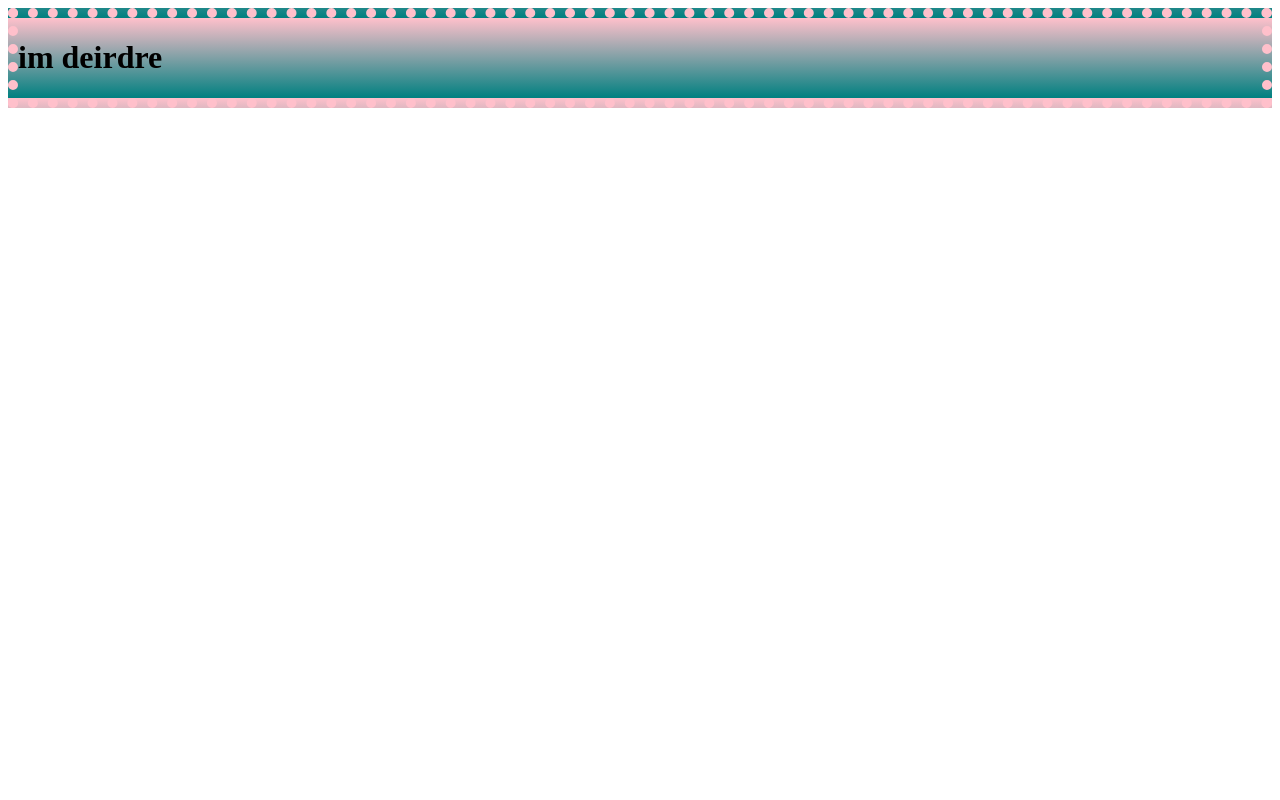
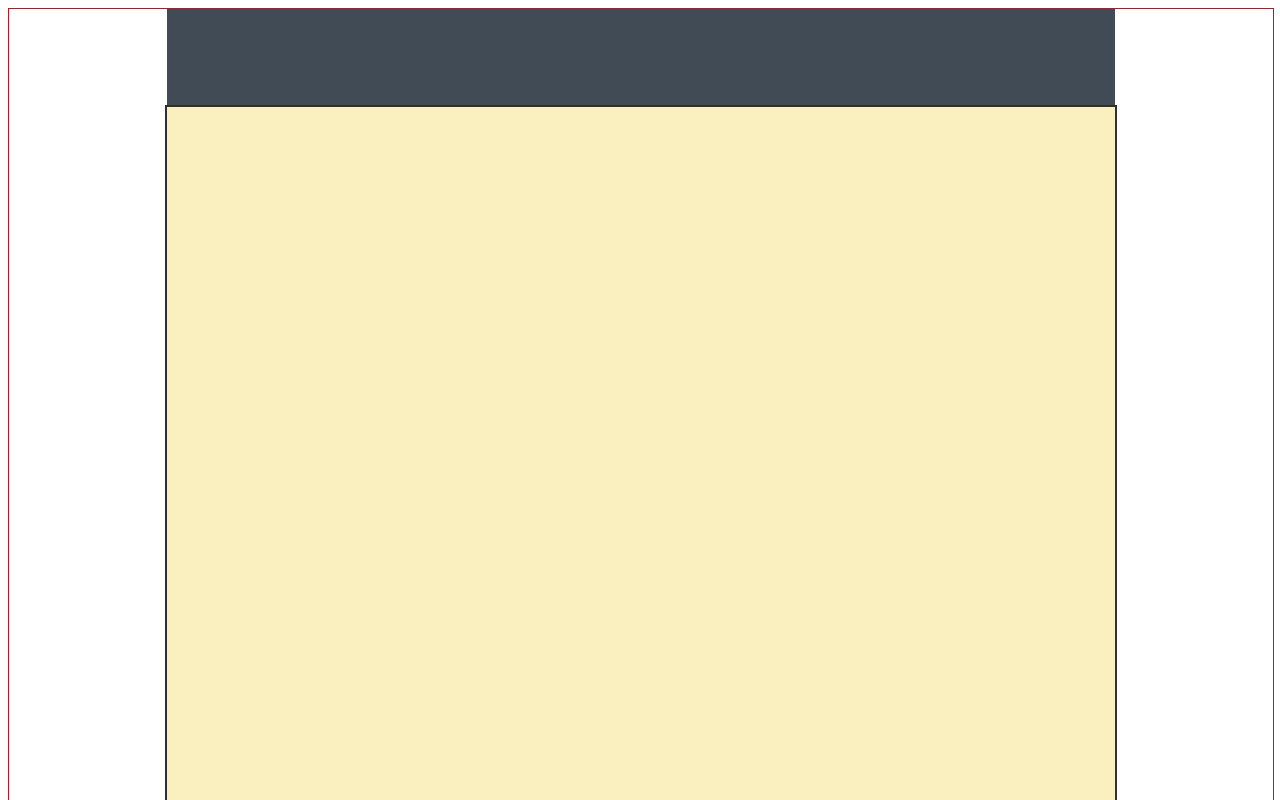
Before and after one commit to Atelier-Innovations/Front-End, a React app: page / in a window 1280 px wide. Shown: the top 800 px of the page. Built offline with nearby package versions, Linux system fonts and the light colour scheme; the HTML template or start-up script is replaced by a standard one.

Commit message:
set up scss, basic app blocking

```diff
--- a/package.json
+++ b/package.json
@@ -25,8 +25,10 @@
   },
   "dependencies": {
     "css-loader": "^6.7.3",
+    "node-sass": "^8.0.0",
     "react": "^18.2.0",
     "react-dom": "^18.2.0",
+    "sass-loader": "^13.2.0",
     "style-loader": "^3.3.1"
   }
 }
--- a/src/App.tsx
+++ /dev/null
@@ -1,7 +0,0 @@
-import React from 'react';
-export const App: React.FC = () => (
-  <div className="a-cool-div">
-    <h1>im deirdre</h1>
-
-  </div>
-);
--- /dev/null
+++ b/src/components/App.tsx
@@ -0,0 +1,22 @@
+import React from 'react';
+import { Overview } from './Overview';
+
+export const App: React.FC = () => (
+  <div className="app">
+    <nav>
+    </nav>
+    <section className="widget overview">
+      <Overview />
+    </section>
+    <section className="widget related-products">
+      <h1>RELATED PRODUCTS</h1>
+    </section>
+    <section className="widget reviews-ratings">
+      <h1>REVIEWS & RATINGS</h1>
+    </section>
+    <section className="widget q-and-a">
+      <h1>Q&A</h1>
+    </section>
+  </div>
+
+);
--- /dev/null
+++ b/src/components/Overview.tsx
@@ -0,0 +1,5 @@
+import React from 'react';
+
+export const Overview: React.FC = (props) => {
+
+}
--- a/src/index.tsx
+++ b/src/index.tsx
@@ -1,7 +1,7 @@
 import React from 'react';
 import { createRoot } from 'react-dom/client';
-import { App } from './App';
-import './styles/main.css';
+import { App } from './components/App';
+import './styles/main.scss';
 
 const rootNode = document.getElementById('app');
 
--- a/src/styles/main.css
+++ /dev/null
@@ -1,4 +0,0 @@
-.a-cool-div {
-  border: 10px dotted pink;
-  background: linear-gradient(pink, teal);
-}
--- /dev/null
+++ b/src/styles/main.scss
@@ -0,0 +1,54 @@
+$main: #FAF0BF;
+$nav: #404B56;
+$accent-light: #CC0E1D;
+$accent-dark: #A2141A;
+$text: #2C3034;
+
+html {
+  font-size: 16px;
+}
+
+nav {
+  background: $nav;
+  height: 6rem;
+  width: 75%;
+  color: $main;
+}
+
+.app {
+  width: 100%;
+  border: 1px solid $accent-light;
+  display: flex;
+  justify-content: center;
+  align-items: center;
+  flex-direction: column;
+}
+
+.widget {
+  border: 2px solid $text;
+  display: flex;
+  justify-content: center;
+  margin-bottom: 1rem;
+  background: $main;
+  width: 75%;
+  align-items: center;
+  h1 {
+    font-size: 24px;
+  }
+}
+
+.overview {
+  height: 60rem;
+}
+
+.related-products {
+  height: 45rem;
+}
+
+.reviews-ratings {
+  height: 30rem;
+}
+
+.q-and-a {
+  height: 35rem;
+}
--- a/webpack.config.js
+++ b/webpack.config.js
@@ -22,10 +22,11 @@ module.exports = {
         },
       },
       {
-        test: /\.css$/,
+        test: /\.(s(a|c)ss)$/,
         use: [
           'style-loader',
-          'css-loader'
+          'css-loader',
+          'sass-loader'
         ]
       }
     ],
```
Also changed, not shown: 1 other file (tests, documents, lock files or other folders).
